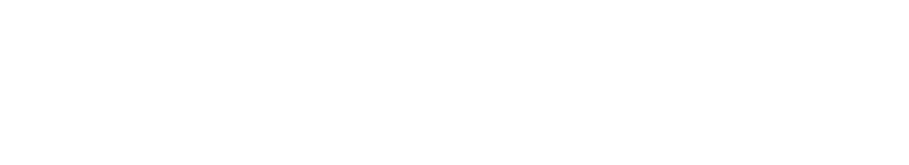
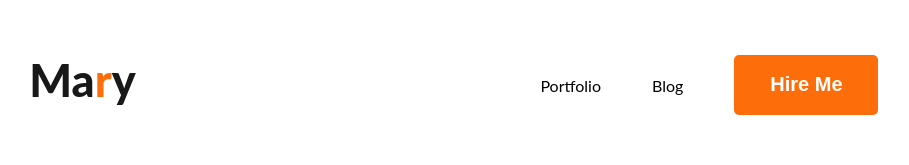
Before and after one commit to Hasibantor/portfolio-resources, a plain HTML site: page index.html in a window 1280 px wide. Shown: the whole page, without its empty margins (172-1081 px from the left). Drawn offline with Linux system fonts and the light colour scheme.

Commit message:
nav content end

```diff
--- a/index.html
+++ b/index.html
@@ -4,10 +4,22 @@
     <meta charset="UTF-8">
     <meta name="viewport" content="width=device-width, initial-scale=1.0">
     <title>Web Developer Portfolio</title>
+    <link rel="preconnect" href="https://fonts.googleapis.com">
+<link rel="preconnect" href="https://fonts.gstatic.com" crossorigin>
+<link href="https://fonts.googleapis.com/css2?family=Open+Sans:ital,wght@0,400;0,600;1,800&display=swap" rel="stylesheet">
+    <link rel="stylesheet" href="styles/porttfolio.css">
 </head>
 <body>
     <header>
 
+        <nav>
+            <h3 class="main-1">Ma<span class="orenge-color">r</span>y</h3>
+            <ul>
+                <li><a href=""></a>Portfolio</li>
+                <li><a href=""></a>Blog</li>
+                <li><button class="background">Hire Me</button></li>
+            </ul>
+        </nav>
     </header>
     <main>
 
--- /dev/null
+++ b/styles/porttfolio.css
@@ -0,0 +1,51 @@
+body{
+    font-family: 'Lato', sans-serif;
+    font-family: 'Lato', sans-serif;
+
+
+}
+/* nav related style */
+ nav{
+    display: flex;
+    text-align: center ;
+    justify-content: space-around;
+ }
+ .main-1{
+    color: #181818;
+
+font-size: 45px;
+font-style: normal;
+font-weight: 800;
+width: 150px;
+height: 64px;
+
+}
+.orenge-color {
+    color: #FD6E0A;
+}
+.background{
+    background-color: #FD6E0A;
+   color: #FFF;
+   border-radius: 5px;
+   border: 0;
+   font-size: 20px;
+   font-weight: 700;
+   padding: 18px 35px 19px 36px;
+
+
+
+}
+nav > ul{
+    display: flex;
+    align-items: center;
+
+
+}
+nav li{
+    list-style: none;
+    margin-right: 51px;
+    text-align: center;
+
+
+
+}
```
